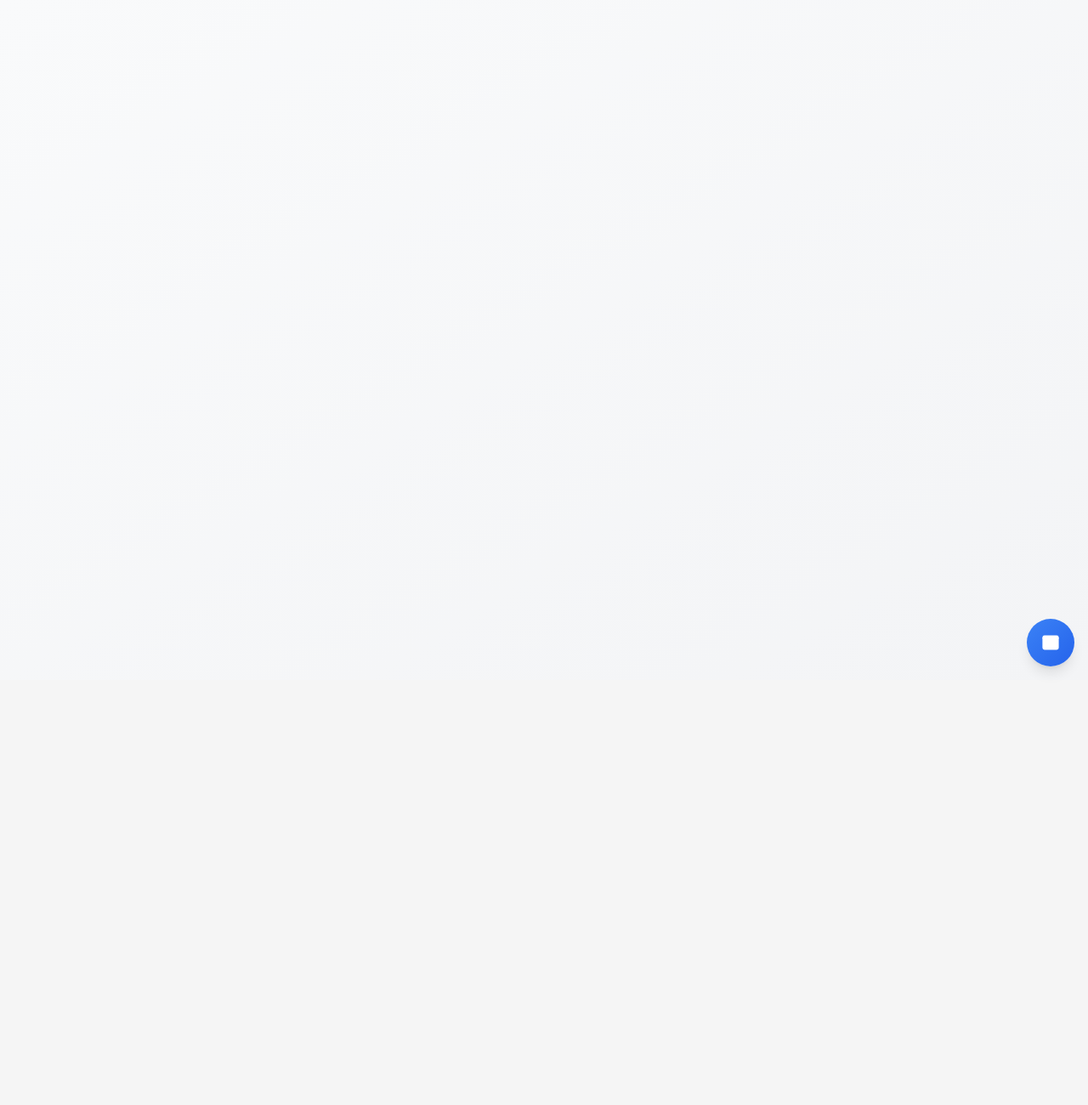
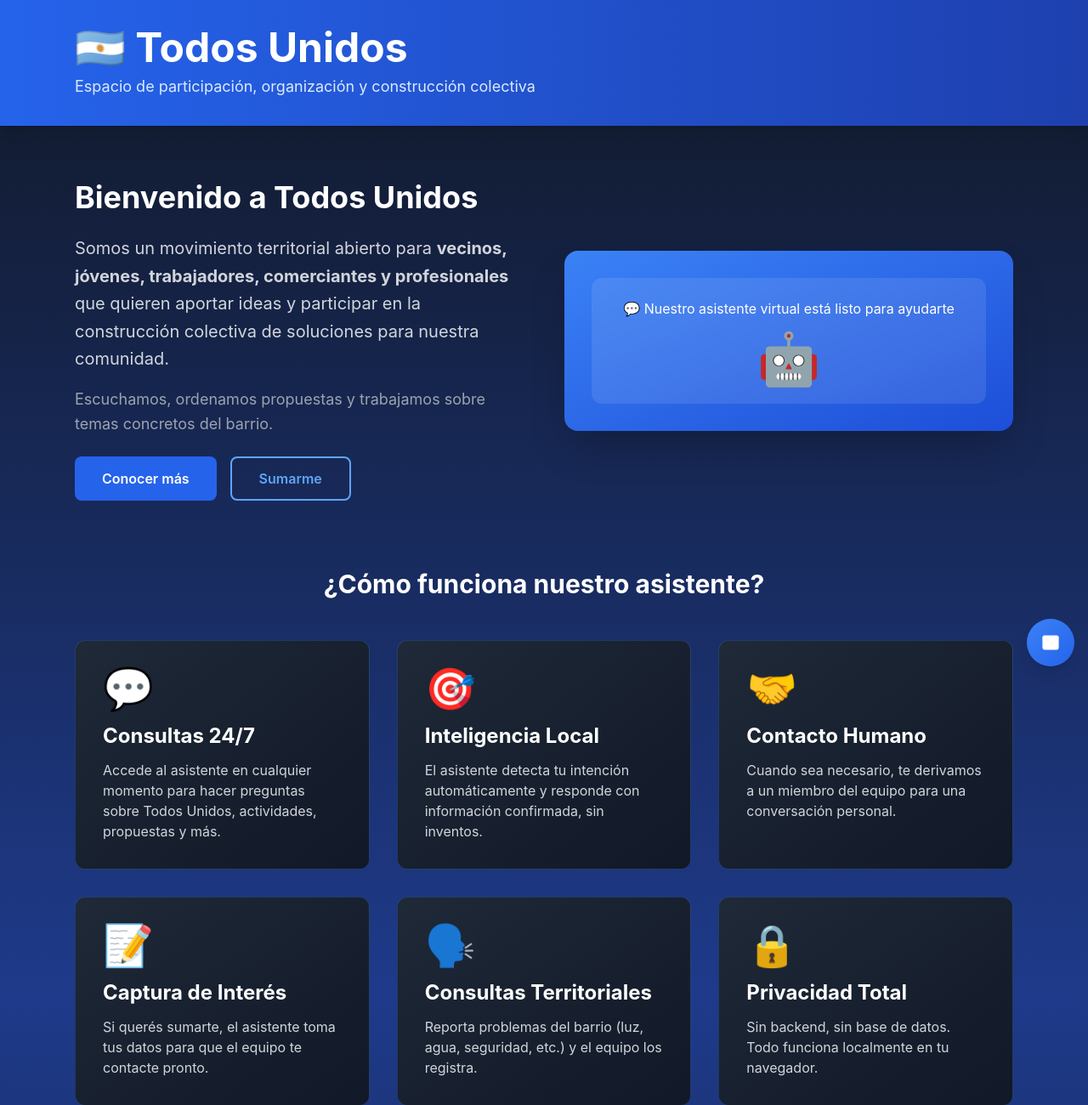
Before and after one commit to cdbrws-glitch/chatbottu, a React (Vite) app: page / in a window 1280 px wide. Shown: the top 1300 px of the page at 85% size. Before the commit the page ends 800 px from the top, so only its background shows below. Built offline with nearby package versions, Linux system fonts and the light colour scheme.

Commit message:
Add home page with features and styling

```diff
--- a/src/App.jsx
+++ b/src/App.jsx
@@ -1,21 +1,166 @@
 import React from 'react'
 import ChatWidget from './components/ChatWidget'
+import { BrowserRouter as Router, Routes, Route } from 'react-router-dom'
 import DebugPanel from './components/DebugPanel'
-import { BrowserRouter as Router, Routes, Route } from 'react-router-dom'
 
 function App() {
   return (
     <Router>
       <Routes>
         <Route path="/chat-debug" element={<DebugPanel />} />
-        <Route path="*" element={
-          <div className="min-h-screen bg-gradient-to-br from-gray-50 to-gray-100 p-4">
-            <ChatWidget />
-          </div>
-        } />
+        <Route path="*" element={<Home />} />
       </Routes>
     </Router>
   )
 }
 
+function Home() {
+  return (
+    <div className="min-h-screen bg-gradient-to-b from-gray-900 via-blue-900 to-gray-900">
+      {/* Header */}
+      <header className="bg-gradient-to-r from-blue-600 to-blue-800 text-white shadow-lg">
+        <div className="max-w-6xl mx-auto px-6 py-8">
+          <h1 className="text-4xl md:text-5xl font-bold mb-2">🇦🇷 Todos Unidos</h1>
+          <p className="text-lg text-blue-100">Espacio de participación, organización y construcción colectiva</p>
+        </div>
+      </header>
+
+      {/* Main Content */}
+      <main className="max-w-6xl mx-auto px-6 py-16">
+        {/* Hero Section */}
+        <section className="mb-20">
+          <div className="grid md:grid-cols-2 gap-12 items-center">
+            <div>
+              <h2 className="text-4xl font-bold text-white mb-6">Bienvenido a Todos Unidos</h2>
+              <p className="text-xl text-gray-300 mb-4 leading-relaxed">
+                Somos un movimiento territorial abierto para <strong>vecinos, jóvenes, trabajadores, comerciantes y profesionales</strong> que quieren aportar ideas y participar en la construcción colectiva de soluciones para nuestra comunidad.
+              </p>
+              <p className="text-lg text-gray-400 mb-6 leading-relaxed">
+                Escuchamos, ordenamos propuestas y trabajamos sobre temas concretos del barrio.
+              </p>
+              <div className="flex gap-4 flex-wrap">
+                <button className="bg-blue-600 hover:bg-blue-700 text-white px-8 py-3 rounded-lg font-semibold transition-all transform hover:scale-105">
+                  Conocer más
+                </button>
+                <button className="border-2 border-blue-400 text-blue-400 hover:bg-blue-400 hover:text-white px-8 py-3 rounded-lg font-semibold transition-all">
+                  Sumarme
+                </button>
+              </div>
+            </div>
+            <div className="bg-gradient-to-br from-blue-500 to-blue-700 rounded-2xl p-8 shadow-2xl">
+              <div className="bg-white bg-opacity-10 rounded-xl p-6 backdrop-blur-sm">
+                <p className="text-white text-center mb-4">💬 Nuestro asistente virtual está listo para ayudarte</p>
+                <div className="text-6xl text-center">🤖</div>
+              </div>
+            </div>
+          </div>
+        </section>
+
+        {/* Features */}
+        <section className="mb-20">
+          <h3 className="text-3xl font-bold text-white mb-12 text-center">¿Cómo funciona nuestro asistente?</h3>
+          <div className="grid md:grid-cols-3 gap-8">
+            {/* Feature 1 */}
+            <div className="bg-gradient-to-br from-gray-800 to-gray-900 rounded-xl p-8 border border-blue-500 border-opacity-30 hover:border-opacity-100 transition-all">
+              <div className="text-5xl mb-4">💬</div>
+              <h4 className="text-2xl font-bold text-white mb-3">Consultas 24/7</h4>
+              <p className="text-gray-300">Accede al asistente en cualquier momento para hacer preguntas sobre Todos Unidos, actividades, propuestas y más.</p>
+            </div>
+
+            {/* Feature 2 */}
+            <div className="bg-gradient-to-br from-gray-800 to-gray-900 rounded-xl p-8 border border-blue-500 border-opacity-30 hover:border-opacity-100 transition-all">
+              <div className="text-5xl mb-4">🎯</div>
+              <h4 className="text-2xl font-bold text-white mb-3">Inteligencia Local</h4>
+              <p className="text-gray-300">El asistente detecta tu intención automáticamente y responde con información confirmada, sin inventos.</p>
+            </div>
+
+            {/* Feature 3 */}
+            <div className="bg-gradient-to-br from-gray-800 to-gray-900 rounded-xl p-8 border border-blue-500 border-opacity-30 hover:border-opacity-100 transition-all">
+              <div className="text-5xl mb-4">🤝</div>
+              <h4 className="text-2xl font-bold text-white mb-3">Contacto Humano</h4>
+              <p className="text-gray-300">Cuando sea necesario, te derivamos a un miembro del equipo para una conversación personal.</p>
+            </div>
+
+            {/* Feature 4 */}
+            <div className="bg-gradient-to-br from-gray-800 to-gray-900 rounded-xl p-8 border border-blue-500 border-opacity-30 hover:border-opacity-100 transition-all">
+              <div className="text-5xl mb-4">📝</div>
+              <h4 className="text-2xl font-bold text-white mb-3">Captura de Interés</h4>
+              <p className="text-gray-300">Si querés sumarte, el asistente toma tus datos para que el equipo te contacte pronto.</p>
+            </div>
+
+            {/* Feature 5 */}
+            <div className="bg-gradient-to-br from-gray-800 to-gray-900 rounded-xl p-8 border border-blue-500 border-opacity-30 hover:border-opacity-100 transition-all">
+              <div className="text-5xl mb-4">🗣️</div>
+              <h4 className="text-2xl font-bold text-white mb-3">Consultas Territoriales</h4>
+              <p className="text-gray-300">Reporta problemas del barrio (luz, agua, seguridad, etc.) y el equipo los registra.</p>
+            </div>
+
+            {/* Feature 6 */}
+            <div className="bg-gradient-to-br from-gray-800 to-gray-900 rounded-xl p-8 border border-blue-500 border-opacity-30 hover:border-opacity-100 transition-all">
+              <div className="text-5xl mb-4">🔒</div>
+              <h4 className="text-2xl font-bold text-white mb-3">Privacidad Total</h4>
+              <p className="text-gray-300">Sin backend, sin base de datos. Todo funciona localmente en tu navegador.</p>
+            </div>
+          </div>
+        </section>
+
+        {/* Intents Info */}
+        <section className="mb-20">
+          <h3 className="text-3xl font-bold text-white mb-12 text-center">Sobre qué puedo ayudarte</h3>
+          <div className="bg-gradient-to-r from-gray-800 to-gray-900 rounded-xl p-8 border border-blue-400 border-opacity-30">
+            <div className="grid md:grid-cols-2 gap-6">
+              <div>
+                <h4 className="text-xl font-bold text-blue-400 mb-4">✅ Puedo ayudarte con:</h4>
+                <ul className="space-y-2 text-gray-300">
+                  <li>❓ Qué es Todos Unidos</li>
+                  <li>🚀 Cómo sumarme al movimiento</li>
+                  <li>📅 Actividades y reuniones</li>
+                  <li>💡 Cómo hacer propuestas</li>
+                  <li>🔧 Reportar problemas barriales</li>
+                  <li>📞 Contactar con el equipo</li>
+                  <li>👥 Programas de juventud</li>
+                  <li>🎉 Eventos y actividades</li>
+                </ul>
+              </div>
+              <div>
+                <h4 className="text-xl font-bold text-yellow-400 mb-4">⚠️ Importante saber:</h4>
+                <ul className="space-y-2 text-gray-300">
+                  <li>✌️ Soy cercano, claro y respetuoso</li>
+                  <li>📊 No invento datos ni fechas</li>
+                  <li>🚫 No ataco personas ni partidos</li>
+                  <li>🤔 Si no tengo info, lo digo</li>
+                  <li>🔄 Respuestas basadas en datos confirmados</li>
+                  <li>👨‍💼 Puedo derivarte a contacto humano</li>
+                  <li>🔐 Tus datos son privados</li>
+                  <li>💾 Todo local, sin servidores</li>
+                </ul>
+              </div>
+            </div>
+          </div>
+        </section>
+
+        {/* CTA */}
+        <section className="text-center mb-20">
+          <h3 className="text-3xl font-bold text-white mb-6">¿Listo para comenzar?</h3>
+          <p className="text-xl text-gray-400 mb-8">Abre el chat en la esquina inferior derecha y haz tu primera pregunta</p>
+          <div className="inline-block bg-gradient-to-r from-blue-600 to-blue-700 rounded-full p-1 shadow-2xl">
+            <div className="bg-gray-900 rounded-full px-8 py-4 flex items-center gap-3">
+              <span className="text-4xl">👇</span>
+              <span className="text-white text-lg font-semibold">Abre el chat aquí →</span>
+            </div>
+          </div>
+        </section>
+      </main>
+
+      {/* Footer */}
+      <footer className="bg-gray-900 border-t border-gray-800 text-center py-8 text-gray-400">
+        <p>Todos Unidos © 2026 | Asistente Virtual | <a href="/chat-debug" className="text-blue-400 hover:text-blue-300">Debug Panel</a></p>
+      </footer>
+
+      {/* Chat Widget */}
+      <ChatWidget />
+    </div>
+  )
+}
+
 export default App
```
